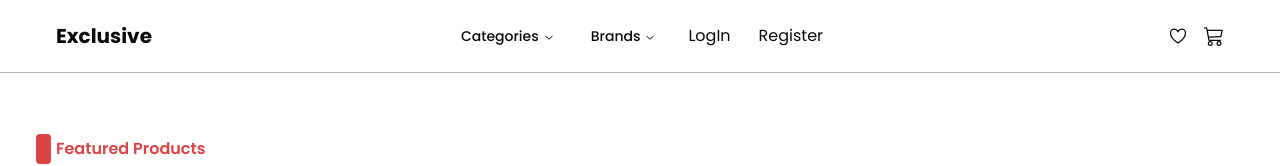
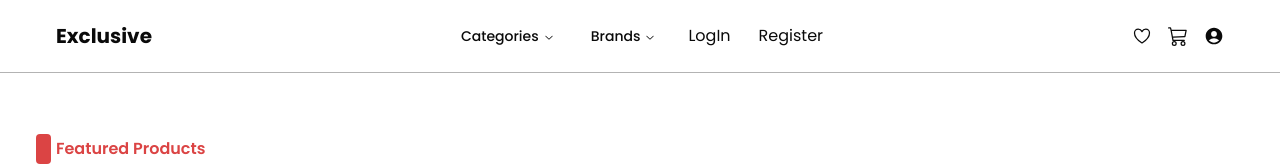
Before and after one commit to moazelgandy2/Exclusive, a React (Vite) app: page / in a window 1280 px wide. Shown: the top 166 px of the page. Built offline with nearby package versions, Linux system fonts and the light colour scheme; no server answers.

Commit message:
Add react-helmet package and update NavBar component

```diff
--- a/package.json
+++ b/package.json
@@ -24,6 +24,7 @@
     "next-themes": "^0.2.1",
     "react": "^18.2.0",
     "react-dom": "^18.2.0",
+    "react-helmet": "^6.1.0",
     "react-icons": "^5.0.1",
     "react-query": "^3.39.3",
     "react-redux": "^9.1.0",
--- a/src/components/NavBar/NavBar.jsx
+++ b/src/components/NavBar/NavBar.jsx
@@ -10,12 +10,12 @@ import {
   NavigationMenuLink,
   NavigationMenuList,
   NavigationMenuTrigger,
-  NavigationMenuViewport,
 } from "@/components/ui/navigation-menu";
 import { Link, useLocation } from "react-router-dom";
 import logout from "../../assets/images/logout.png";
 import { TokenContext } from "../Contexts/Token";
 import { CartContext } from "../Contexts/CartContext";
+import { MdAccountCircle } from "react-icons/md";
 
 function NavBar() {
   const { token, setToken } = useContext(TokenContext);
@@ -144,6 +144,9 @@ function NavBar() {
 
               <BsCart3 />
             </Link>
+            <Link to={"/cart"} className="cursor-pointer relative">
+              <MdAccountCircle />
+            </Link>
           </div>
         </li>
       </ul>
```
Also changed, not shown: 1 other file (tests, documents, lock files or other folders).
